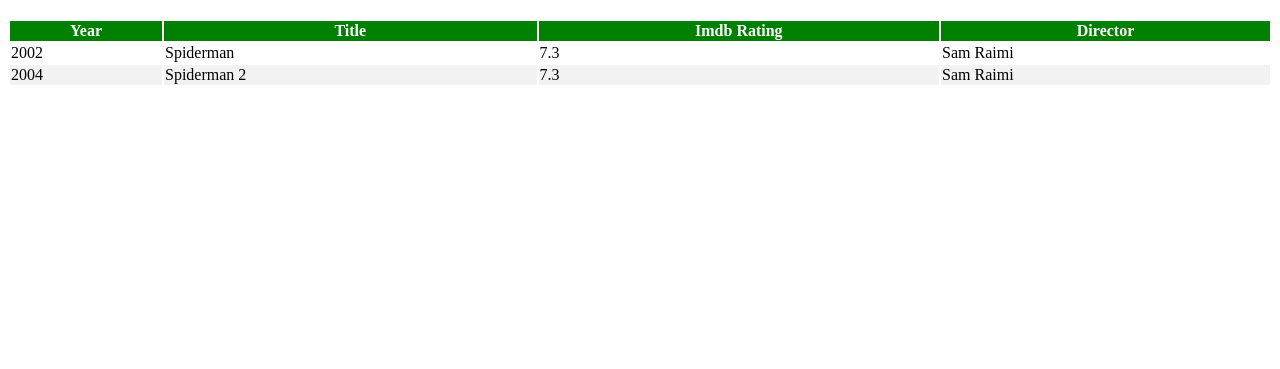
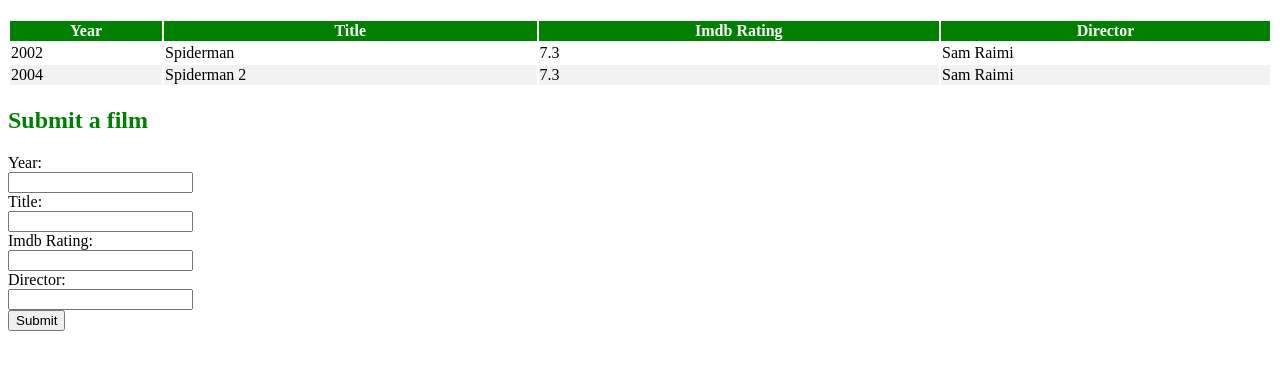
Before and after one commit to jasonsoooz/films-expressjs, a website: page public/index.html in a window 1280 px wide. Shown: the part 61-430 px from the top of the page. Drawn offline with Linux system fonts and the light colour scheme.

Commit message:
Display mock form

```diff
--- a/public/films-client.js
+++ b/public/films-client.js
@@ -36,13 +36,48 @@
   document.body.appendChild(table);
 }
 
+function submitClick(event) {
+  // console.log("films: ");
+  // console.log(films);
+
+  let year = event.target.elements["Year"].value;
+  let title = event.target.elements["Title"].value;
+  let imdbRating = event.target.elements["Imdb Rating"].value;
+  let director = event.target.elements["Director"].value;
+
+  console.log("year: %s, title: %s, imdbRating: %s, director: %s", year, title, imdbRating, director);
+  // films.push({year: year, title: title, imdbRating: imdbRating, director: director});
+  // console.log(films);
+  alert("Submit clicked");
+}
+
+const displayForm = (filmCols) => {
+  document.body.appendChild(elt("h2", null, "Submit a film"));
+
+  let form = elt("form", {onsubmit: submitClick});
+  filmCols.forEach(elem => {
+    form.appendChild(elt("label", null, elem + ":"));
+    form.appendChild(elt("br", null));
+    let inputText = elt("input", {type: "text", name: elem});
+    form.appendChild(inputText);
+    form.appendChild(elt("br", null));
+  });
+
+  let submitButton = elt("button", {type: "submit"}, "Submit");
+  form.appendChild(submitButton);
+
+  document.body.appendChild(form);
+}
+
 const runApp = () => {
   let films = [
     {"year":2002,"title":"Spiderman","imdbRating":7.3,"director":"Sam Raimi"},
     {"year":2004,"title":"Spiderman 2","imdbRating":7.3,"director":"Sam Raimi"}
   ];
   let filmCols = ["Year", "Title", "Imdb Rating", "Director"];
+
   displayFilmTable(filmCols, films);
+  displayForm(filmCols);
 }
 
 // Main body
--- a/public/films.css
+++ b/public/films.css
@@ -1,4 +1,4 @@
-h1 {
+h1, h2 {
     color: green;
 }
 
```
